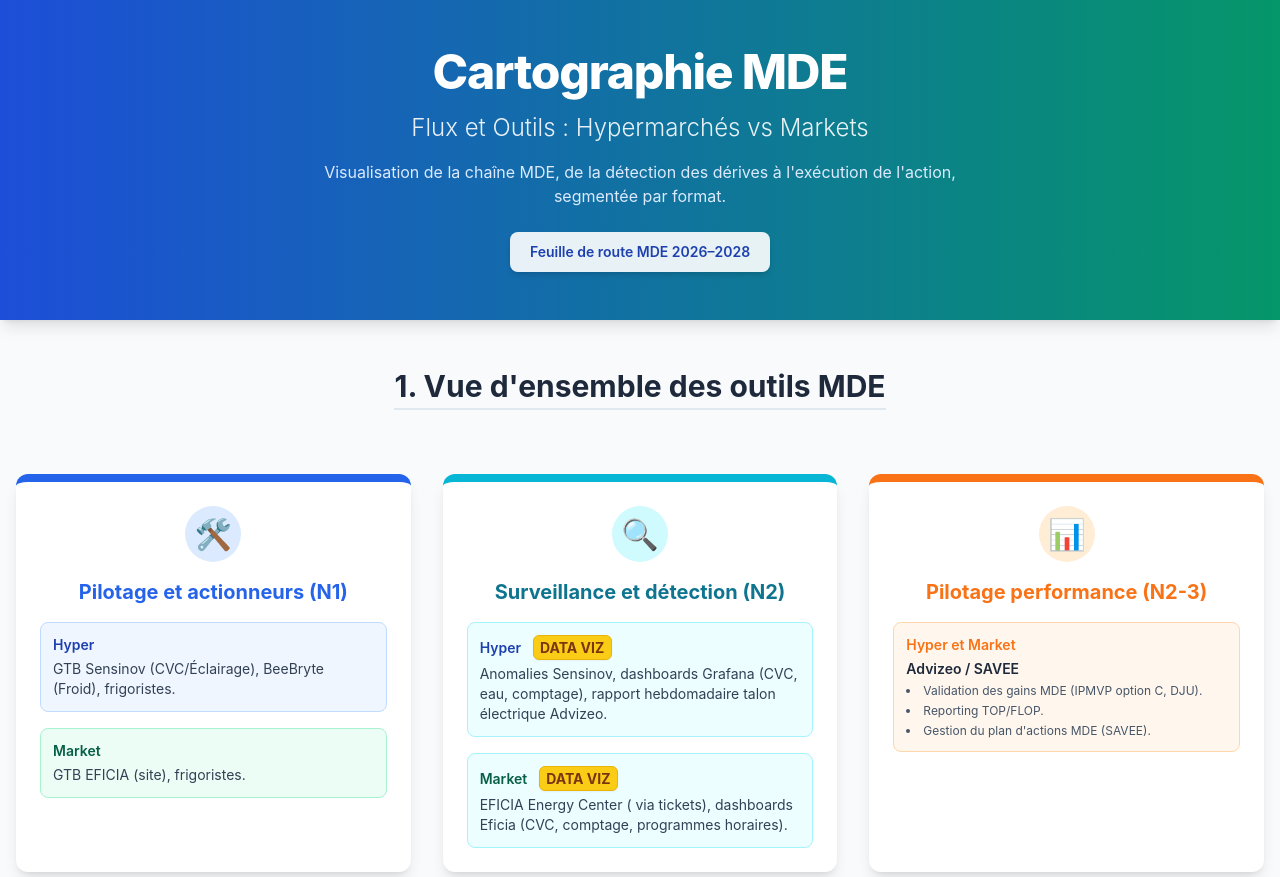
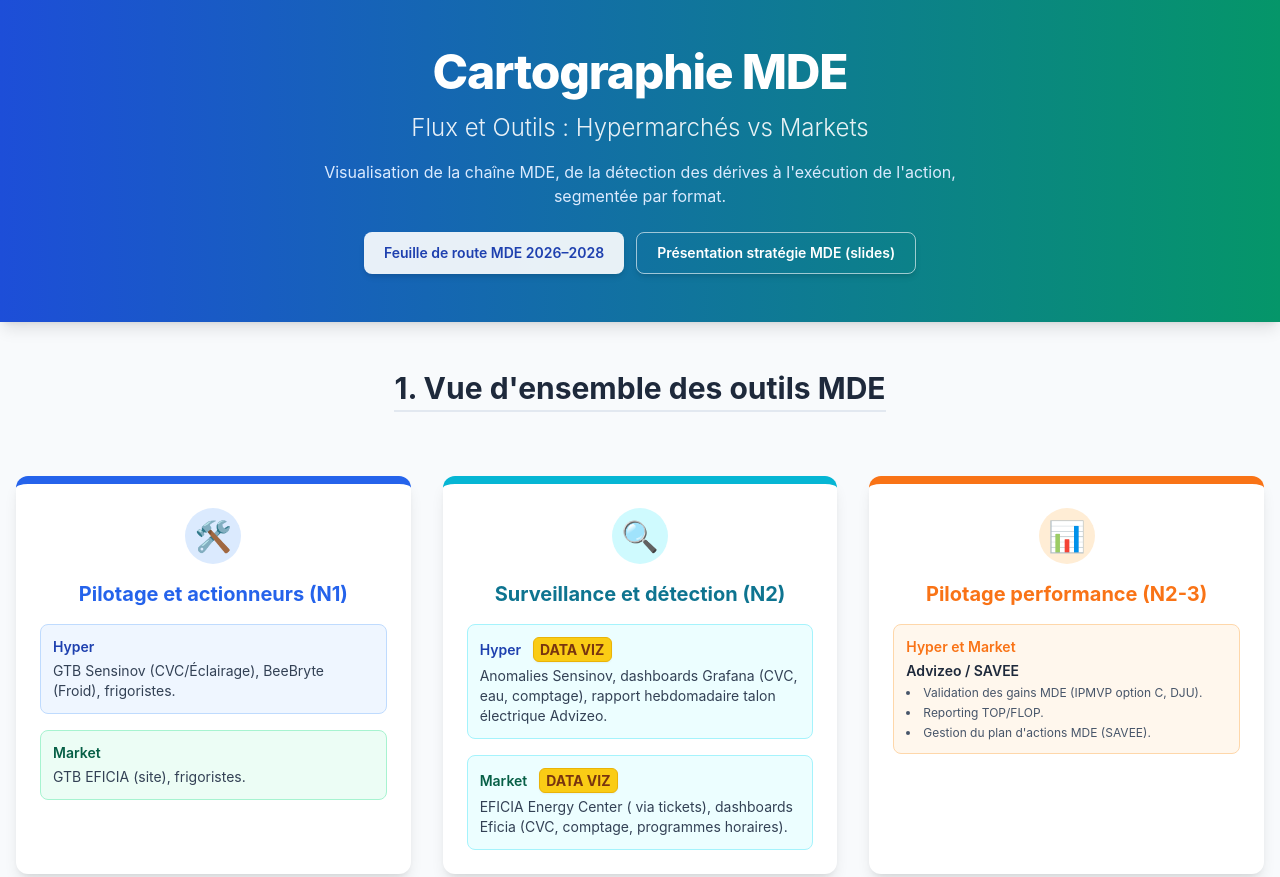
Before and after one commit to gwendalgauci-bot/cartographie-mde, a plain HTML site: page index.html in a window 1280 px wide. Shown: the top 877 px of the page. Drawn offline with nearby package versions, Linux system fonts and the light colour scheme.

Commit message:
Update index.html

```diff
--- a/index.html
+++ b/index.html
@@ -87,11 +87,16 @@
             Visualisation de la chaîne MDE, de la détection des dérives à l'exécution de l'action, segmentée par format.
         </p>
 
-        <!-- Bouton vers la nouvelle page feuille de route -->
-        <div class="mt-6 flex justify-center">
+        <!-- Boutons vers les pages liées -->
+        <div class="mt-6 flex flex-wrap justify-center gap-3">
             <a href="feuille-de-route-mde.html"
                class="inline-flex items-center px-5 py-2.5 rounded-lg bg-white/90 text-blue-800 text-sm font-semibold shadow-md hover:bg-white transition">
                 Feuille de route MDE 2026–2028
+            </a>
+
+            <a href="presentation-strategie-mde.html"
+               class="inline-flex items-center px-5 py-2.5 rounded-lg border border-white/60 text-white text-sm font-semibold shadow-md hover:bg-white/10 transition">
+                Présentation stratégie MDE (slides)
             </a>
         </div>
     </div>
```
